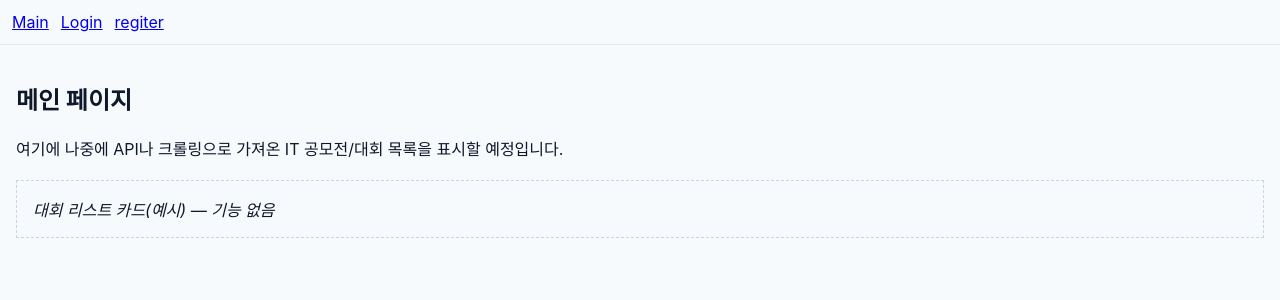
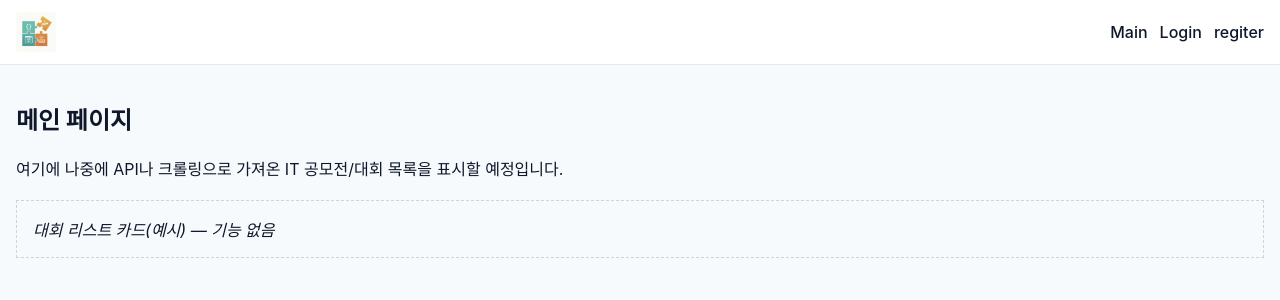
Before and after one commit to TreeBomb-01/IT-DA-front, a React (Vite) app: page / in a window 1280 px wide. Shown: the top 300 px of the page. Built offline with nearby package versions, Linux system fonts and the light colour scheme.

Commit message:
로고 선청 후 배치

```diff
--- a/src/index.css
+++ b/src/index.css
@@ -7,3 +7,29 @@ body {
   background: #f7fafc;
   color: #0f172a;
 }
+
+.app-header{
+  display:flex;
+  align-items:center;
+  justify-content:space-between;
+  padding:12px 16px;
+  border-bottom:1px solid #e5e7eb;
+  background: #fff;
+}
+.app-nav{
+  display:flex;
+  gap:12px;
+  align-items:center;
+}
+.nav-link{
+  color: #0f172a;
+  text-decoration:none;
+  font-weight:500;
+}
+.nav-link:hover{
+  text-decoration:underline;
+}
+.app-logo img{
+  display:block;
+  height:40px;
+}
--- a/src/routes/AppRouter.tsx
+++ b/src/routes/AppRouter.tsx
@@ -7,11 +7,18 @@ import Register from '../pages/Register'
 export default function AppRouter() {
   return (
     <div>
-      <nav style={{padding: 12, borderBottom: '1px solid #e5e7eb'}}>
-        <Link to="/" style={{marginRight:12}}>Main</Link>
-        <Link to="/login" style={{marginRight:12}}>Login</Link>
-  <Link to="/register">regiter</Link>
-      </nav>
+      <header className="app-header">
+        <div className="app-logo">
+          <a href="/">
+            <img src="/img/logo.png" alt="logo" style={{height:40}} />
+          </a>
+        </div>
+        <nav className="app-nav">
+          <Link to="/" className="nav-link">Main</Link>
+          <Link to="/login" className="nav-link">Login</Link>
+          <Link to="/register" className="nav-link">regiter</Link>
+        </nav>
+      </header>
       <main style={{padding: 16}}>
         <Routes>
           <Route path="/" element={<Main/>} />
```
